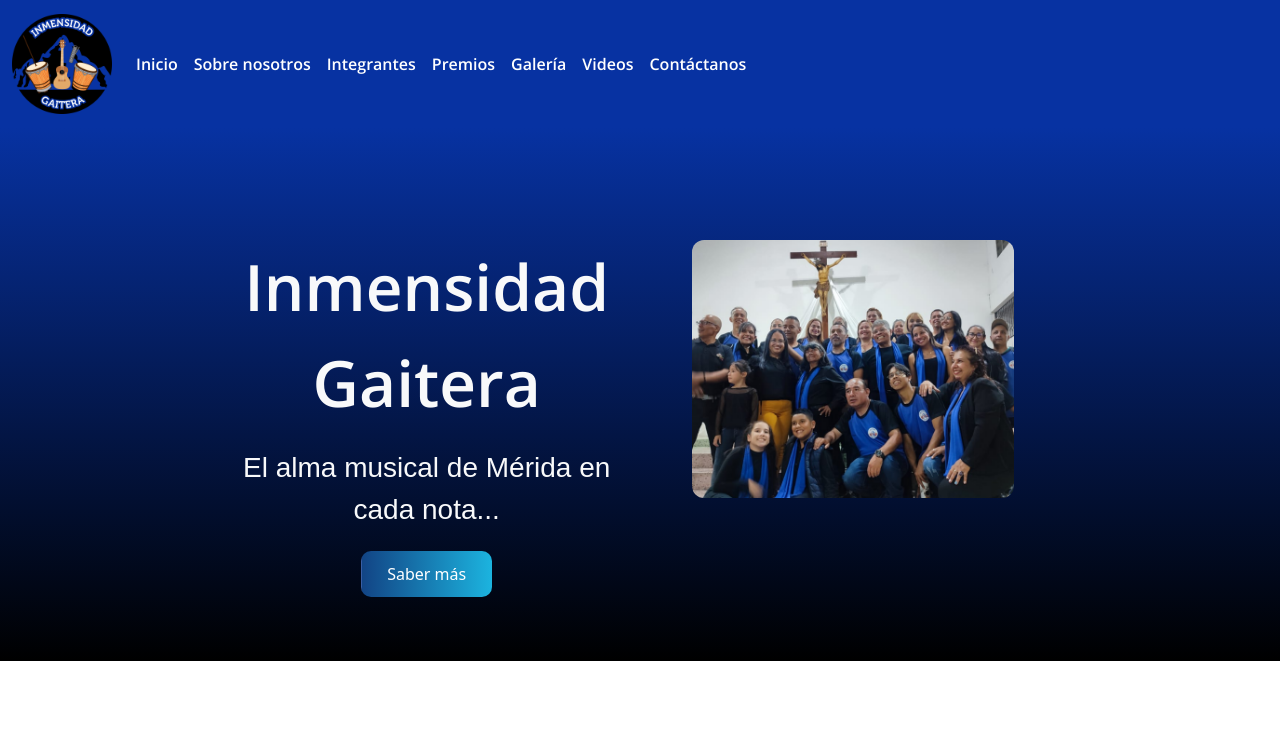
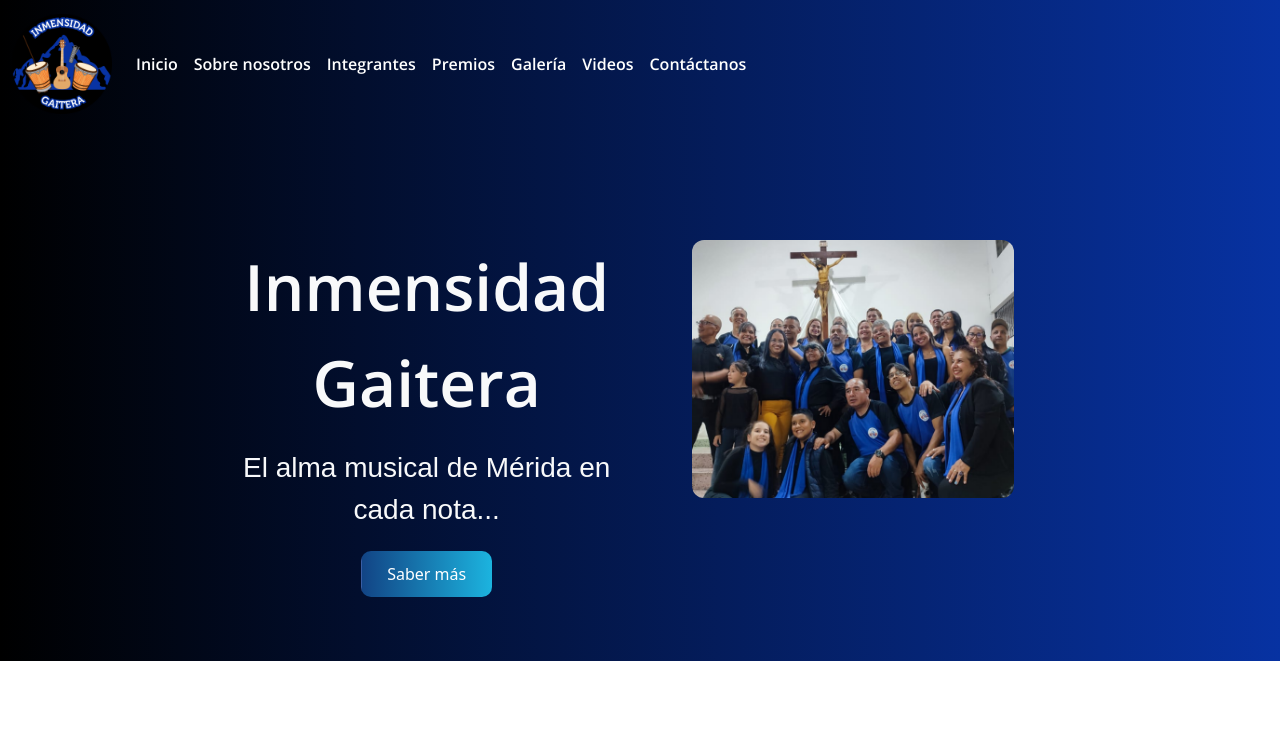
Before and after one commit to argenisosorio/inmensidad-gaitera, a plain HTML site: page index.html in a window 1280 px wide. Shown: the top 750 px of the page. Drawn offline with Linux system fonts and the light colour scheme; a web font is replaced by a local one.

Commit message:
Update styles

```diff
--- a/assets/dist/css/custom.css
+++ b/assets/dist/css/custom.css
@@ -50,7 +50,7 @@
 }
 
 .bg-light {
-    background-color: #0732a2 !important;
+    background-image: linear-gradient(90deg, #000000, #0732a2);
 }
 
 .nav-link {
@@ -119,7 +119,7 @@
 }
 
 .background-gradient-invert {
-    background-image: linear-gradient(#0732a2, #000000);
+    background-image: linear-gradient(90deg, #000000, #0732a2);
 }
 
 .background-gray {
@@ -283,9 +283,6 @@ hr {
 
 /* Móviles */
 @media (max-width: 767px) {
-    .row {
-        /*border: ridge 1px red;*/
-    }
     .col-2 {
         display: none;
     }
--- a/index.html
+++ b/index.html
@@ -23,7 +23,7 @@
                     src="assets/img/favicon.png"
                     alt="image"
                     width="100"
-                    class="d-inline-block align-text-top"
+                    class="d-inline-block align-text-top img-zoom"
                 >
             </a>
             <button
@@ -97,7 +97,7 @@
                             src="assets/img/image-1.png"
                             alt="image"
                             width="80%"
-                            class="d-inline-block align-text-top"
+                            class="d-inline-block align-text-top img-zoom"
                             style="
                                 border-radius: 12px;
                             "
@@ -379,10 +379,10 @@
 
         <a name="premios"></a>
 
-        <section class="py-5 container-fluid background-black">
+        <section class="py-5 container-fluid background-gradient-invert">
             <div class="row py-lg-5">
                 <div class="col-lg-8 mx-auto text-center section-8">
-                    <h1 class="text-center" style="color: #0732a2;">
+                    <h1 class="text-center" style="color: #FFFFFF;">
                         <b>Premios</b>
                     </h1>
                     <br>
```
